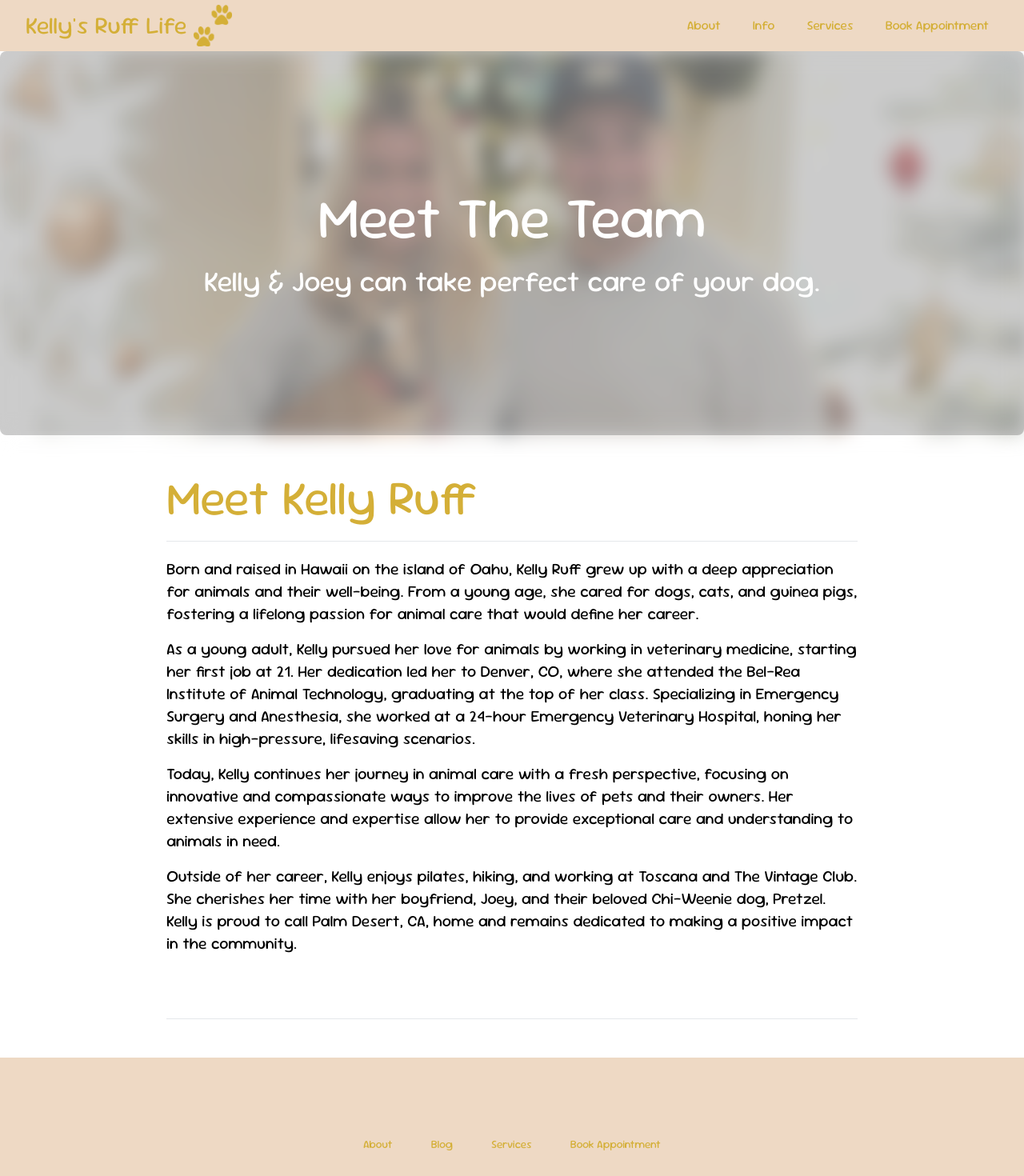
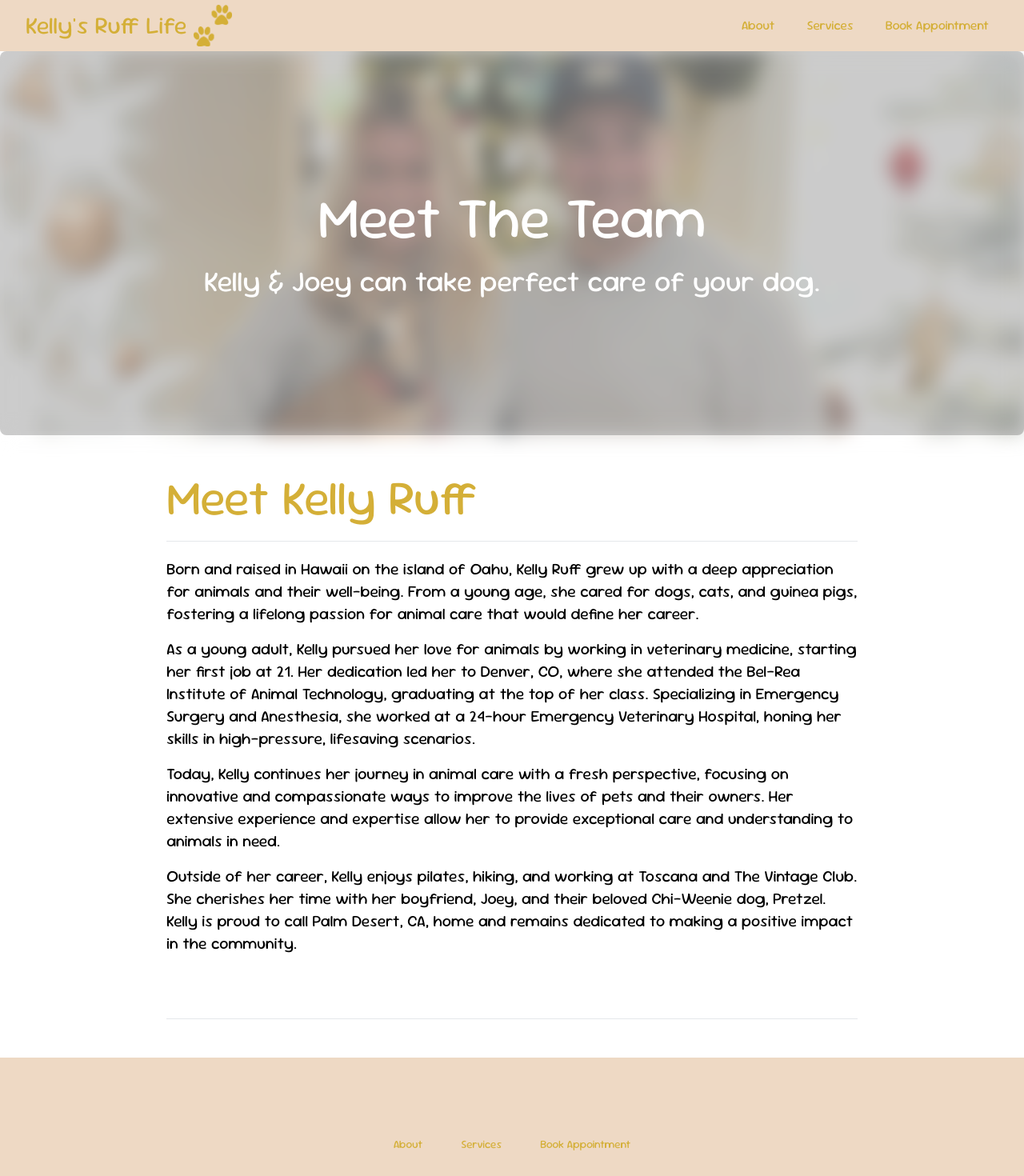
Before and after one commit to VirtualJoe760/kellys-ruff-life, a Next.js app: page /about in a window 1280 px wide. Shown: the top 1470 px of the page at 80% size. Built offline with nearby package versions, Linux system fonts and the light colour scheme.

Commit message:
fixed nav and foot

```diff
--- a/src/app/constants/siteConfig.ts
+++ b/src/app/constants/siteConfig.ts
@@ -18,7 +18,6 @@ const siteConfig = {
   text: {
     navigation: [
       { name: "About", href: "/about" },
-      { name: "Info", href: "/info" },
       { name: "Services", href: "/services" },
       { name: "Book Appointment", href: "/#book-appointment" },
     ],
@@ -27,7 +26,6 @@ const siteConfig = {
   footer: {
     mainNavigation: [
       { name: "About", href: "/about" },
-      { name: "Blog", href: "/info" },
       { name: "Services", href: "/services" },
       { name: "Book Appointment", href: "/#book-appointment" },
     ],
```
